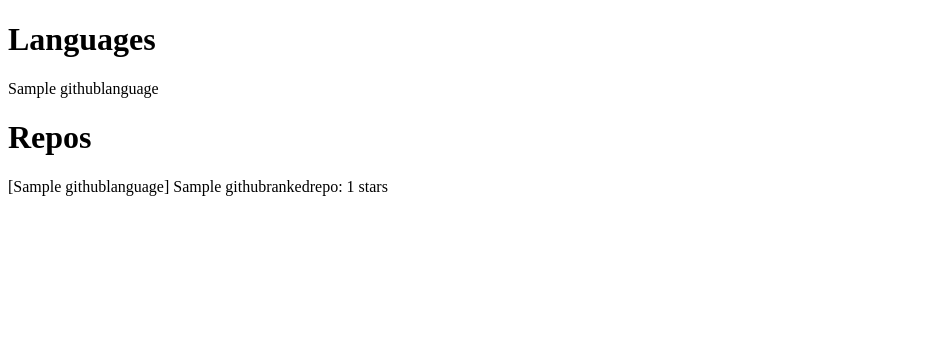
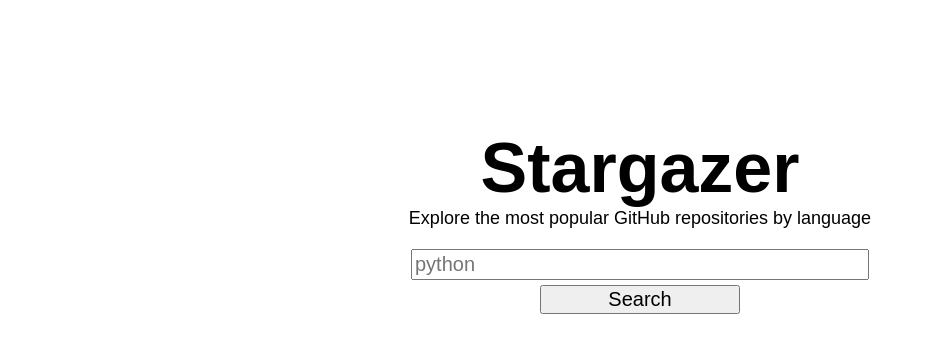
Before and after one commit to libcthorne/stargazer, a Django app: page / in a window 1280 px wide. Shown: the top 353 px of the page, without its empty margins (0-925 px from the left). Run offline with Django 3.2, Linux system fonts and the light colour scheme; tables that the repository leaves empty hold one stand-in row (values such as "Sample post").

Commit message:
Add index page for searching by language

```diff
--- /dev/null
+++ b/stargazer/viewer/static/viewer/stylesheets/index.css
@@ -0,0 +1,35 @@
+body {
+  font-family: arial;
+}
+
+#title {
+  padding-top: 120px;
+  text-align: center;
+  margin: 0px;
+  padding-bottom: 0px;
+  font-size: 70px;
+}
+
+#description {
+  font-size: 18px;
+  margin-bottom: 20px;
+  margin-top: 0px;
+  text-align: center;
+}
+
+#search-box {
+  display: block;
+  font-size: 20px;
+  height: 25px;
+  margin-bottom: 5px;
+  margin-left: auto;
+  margin-right: auto;
+  width: 450px;
+}
+
+#search-button {
+  display: block;
+  font-size: 20px;
+  margin: auto;
+  width: 200px;
+}
--- a/stargazer/viewer/templates/viewer/index.html
+++ b/stargazer/viewer/templates/viewer/index.html
@@ -1,16 +1,18 @@
+{% load static %}
+
 <!DOCTYPE html>
 <html>
+  <head>
+    <link rel="stylesheet" type="text/css" href="{% static 'viewer/stylesheets/index.css' %}"/>
+    <meta name="viewport" content="width=device-width, initial-scale=1">
+  </head>
   <body>
-    <h1>Languages</h1>
+    <h1 id="title">Stargazer</h1>
+    <p id="description">Explore the most popular GitHub repositories by language</p>
 
-    {% for language in languages %}
-      {{ language }}<br/>
-    {% endfor %}
-
-    <h1>Repos</h1>
-
-    {% for repo in repos %}
-      {{ repo }}<br/>
-    {% endfor %}
+    <form>
+      <input id="search-box" placeholder="python" type="text"/>
+      <input id="search-button" type="submit" value="Search"/>
+    </form>
   </body>
 </html>
--- a/stargazer/viewer/views.py
+++ b/stargazer/viewer/views.py
@@ -4,7 +4,4 @@ from fetcher.models import GitHubLanguage, GitHubRankedRepo
 
 
 def index(request):
-    return render(request, "viewer/index.html", {
-        "languages": GitHubLanguage.objects.all(),
-        "repos": GitHubRankedRepo.objects.all(),
-    })
+    return render(request, "viewer/index.html")
```
